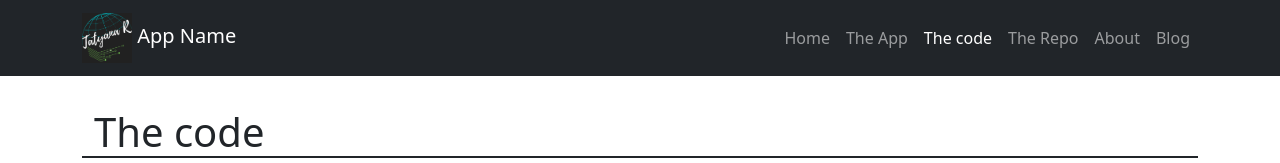
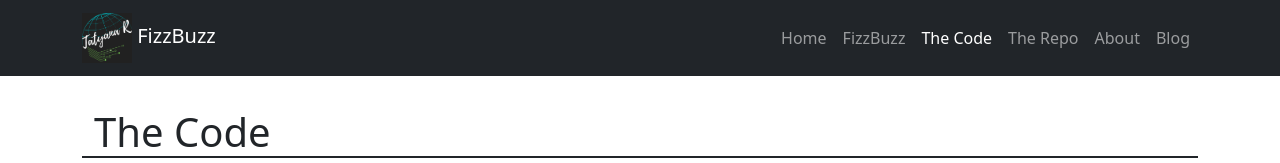
Before and after one commit to tRomanova/FizzBuzz, a plain HTML site: page code.html in a window 1280 px wide. Shown: the top 163 px of the page. Drawn offline with nearby package versions, Linux system fonts and the light colour scheme.

Commit message:
code html

```diff
--- a/code.html
+++ b/code.html
@@ -24,7 +24,7 @@
             <div class="container">
                 <a class="navbar-brand" href="#index.html">
                     <img src="/img/Open (6).png" height="50" alt="">
-                    App Name
+                    FizzBuzz
                 </a>
                 <button class="navbar-toggler" type="button" data-bs-toggle="collapse"
                     data-bs-target="#navbarSupportedContent" aria-controls="navbarSupportedContent"
@@ -39,10 +39,10 @@
                             <a class="nav-link " href="/index.html">Home</a>
                         </li>
                         <li class="nav-item">
-                            <a class="nav-link" href="app.html">The App</a>
+                            <a class="nav-link" href="app.html">FizzBuzz</a>
                         </li>
                         <li class="nav-item">
-                            <a class="nav-link active" aria-current="page"  href="/code.html">The code</a>
+                            <a class="nav-link active" aria-current="page"  href="/code.html">The Code</a>
                         </li>
                         <li class="nav-item">
                             <a class="nav-link" href="#">The Repo</a>
@@ -63,7 +63,7 @@
 
         <div class="content container">
             <div class="row row-cols-1">
-                <h1 class="border-bottom border-2 border-dark">The code</h1>
+                <h1 class="border-bottom border-2 border-dark">The Code</h1>
                 <div class="col col-md-8 col-lg">
                     <pre class="line-numbers">
                         <code class="language-js">
```
